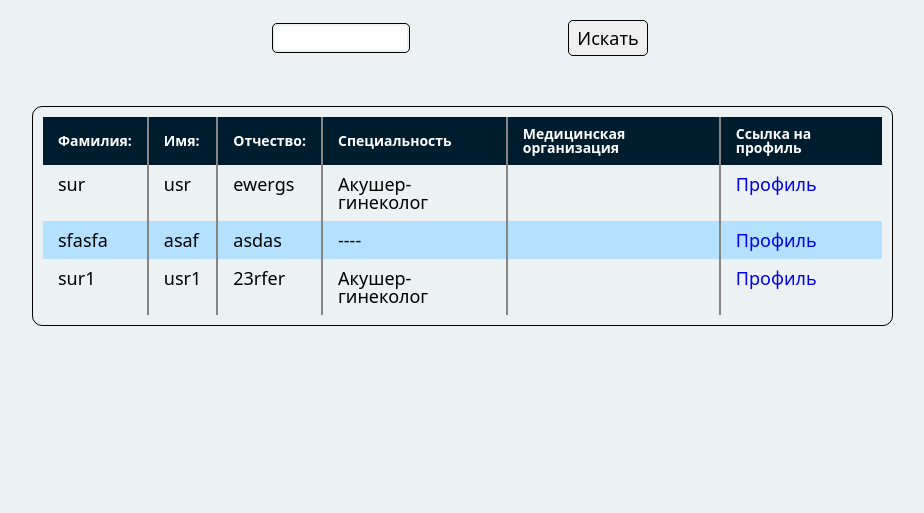
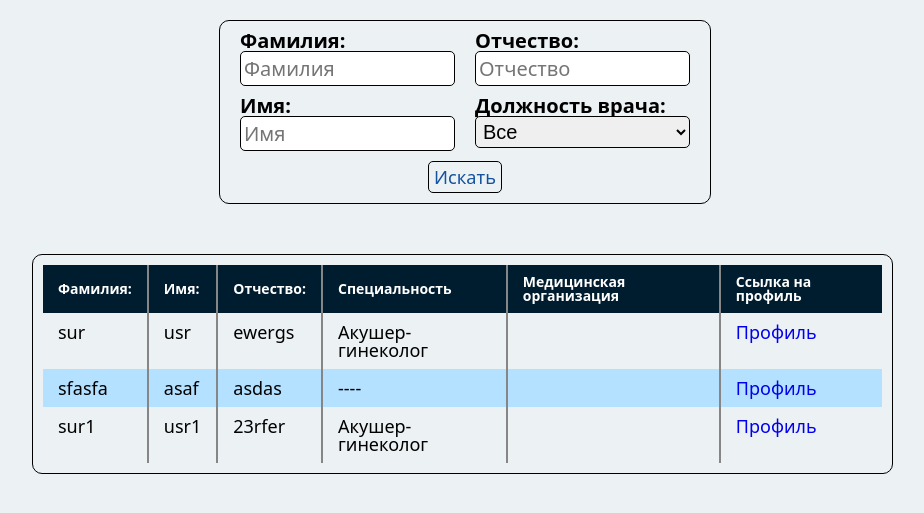
Before and after one commit to deadcrow2021/Medical_system, a Django app: page /doctors in a window 1280 px wide. Shown: the part 112-625 px from the top of the page, without its empty margins (180-1104 px from the left). Run offline with Django 4.2, Linux system fonts and the light colour scheme; a user stored in the database is signed in; data comes from the database, SQL or seed files in the repository; both versions use the stored data as it was after the commit; parts of the project's set-up code (start-up, migrations or seed data) failed here and were passed over.

Commit message:
Made doctors search and fixed Paginator

```diff
--- a/administration/templates/administration/doctors.html
+++ b/administration/templates/administration/doctors.html
@@ -1,25 +1,43 @@
 {% extends 'home/base.html' %}
 
 {% block content %}
-<div class="admin__page__block center_div">
+
 <div class="">
-        <form action="" method="post">
+    <form action="" method="POST">
         {% csrf_token %}
-            <div class="fields fileds-in-row">
-                <div class="fields__input">
-                    <div class="fields__input__field">
-                        <input type="text" name="search">
+        <div class="fields">
+            <div class="" style="width: 40%">
+                <div class="border_div center_div">
+                    <div class="width_100 search_filters_container">
+                        <div class="search_filters">
+                            <label for="last_name"><strong>Фамилия:</strong></label>
+                            <input type="text" name="last_name" value="{{ prev_data.last_name }}" placeholder="Фамилия">
+                            <label for="first_name"><strong>Имя:</strong></label>
+                            <input type="text" name="first_name" value="{{ prev_data.first_name }}" placeholder="Имя">
+                        </div>
+                        <div class="search_filters">
+                            <label for="father_name"><strong>Отчество:</strong></label>
+                            <input type="text" name="father_name" value="{{ prev_data.father_name }}" placeholder="Отчество">
+                            <label for="role"><strong>Должность врача:</strong></label>
+                            <select name="role" id="role">
+                                <option value="" selected="">Все</option>
+                                <option value="obstetrician-gynecologist">Акушер-гинеколог</option>
+                                <option value="therapist">Терапевт</option>
+                                <option value="dentist">Стоматолог</option>
+                                <option value="ophthalmologist">Офтальмолог</option>
+                                <option value="specialist">Специалист</option>
+                                <option value="pediator">Педиатор</option>
+                                <option value="assistant">Лаборант</option>
+                                <option value="nurse">Медсестра</option>
+                                <option value="receptionist">Регистратор</option>
+                            </select>
                         </div>
                     </div>
-                {% if btn %}
-                <div class="submit-btn">
-                    <button type="submit">{{ btn }}</button>
+                    <div class="">
+                        <button type="submit" class="btn">Искать</button>
                     </div>
-                {% else %}
-                <div class="submit-btn">
-                    <button type="submit">Искать</button>
                 </div>
-                {% endif %}
+            </div>
         </div>
     </form>
 </div>
@@ -89,5 +107,4 @@
         {% endif %}
     </div>
 {% endif %}
-</div>
 {% endblock %}
--- a/administration/views.py
+++ b/administration/views.py
@@ -27,36 +27,36 @@ class UserIsAdmin(UserPassesTestMixin):
 @user_passes_test(user_is_admin)
 def doctors(request: HttpRequest):
     template_name: str = 'administration/doctors.html'
-    context = { 'users': Doctor.objects.all() }
-    paginator = Paginator(list(context['users']), 4)
-    page_number: int = request.GET.get('page')
-    page_obj = paginator.get_page(page_number)
-    context |= { 'page_obj': page_obj, 'paginator': paginator }
+    page_number: int = request.GET.get('page', 1)
 
     if request.method == 'POST':
-        pattern: list[str] =  str(request.POST['search']).lower().split()
-        try:
-            match pattern:
-                case longStr, :
-                    if len(longStr) % 2 == 1:
-                        context = one_word_odd(longStr)
-                    else:
-                        context = one_word_even(longStr)
-                case name, surname, fathername:
-                    context = three_words(name, surname, fathername)
-                # case name, surname, fathername, params:
-                #     context = four_words(name, surname, fathername, params)
-                case _:
-                    return render(request, template_name, context)
-        except Exception as ex:
-            return render(request, template_name, { 'error': ' '.join(pattern), 'btn': 'Вернуться' })
-        paginator = Paginator(list(context['users']), 6)
-        page_obj = paginator.get_page(page_number)
-        context.update({ 'page_obj': page_obj, 'paginator': paginator })
-        context |= { 'btn': 'Вернуться' }
-        return render(request, template_name, context)
+        users = Doctor.objects
+        for f in tuple(request.POST.items())[1:]:
+            if len(f[1]) > 0:
+                match f[0]:
+                    case 'last_name':
+                        users = users.filter(last_name__startswith=f[1])
+                    case 'first_name':
+                        users = users.filter(first_name__startswith=f[1])
+                    case 'father_name':
+                        users = users.filter(father_name__startswith=f[1])
+                    case _:
+                        users = users.filter(**dict((f,)))
+        if isinstance(users, Doctor.objects.__class__):
+            if request.POST['role'] == '':
+                users = users.all()
+            else:
+                users = []
+        prev_data = request.POST.copy()
+        context = { 'prev_data': prev_data }
     else:
-        return render(request, template_name, context)
+        context = {}
+        users = Doctor.objects.all()
+
+    paginator = Paginator(users, 8)
+    page_obj = paginator.get_page(page_number)
+    context |= { 'users': paginator.page(page_number), 'page_obj': page_obj, 'paginator': paginator }
+    return render(request, template_name, context)
 
 @login_required
 def files_page(request):
--- a/static/css/style.css
+++ b/static/css/style.css
@@ -705,19 +705,23 @@ th {
 }
 
 .search_filters {
-    width: 22%;
     display: flex;
     flex-direction: column;
+    margin: 0 10px;
+    /* width: 100%; */
 }
 
 .search_filters label {
     font-size: 20px;
+    width: 100%;
 }
 
+.search_filters select,
 .search_filters input {
     border: 1px solid black;
     border-radius: 5px;
     margin-bottom: 10px;
     font-size: 20px;
     padding: 3px;
+    width: 100%;
 }
--- a/users/urls.py
+++ b/users/urls.py
@@ -6,7 +6,7 @@ urlpatterns = [
     path('logout', views.logout_user, name='logout'),
     path('add_doctor', views.RegisterDoctorView.as_view(), name='add-doctor'),
     path('add_patient', views.RegisterPatientView.as_view(), name='add-patient'),
-    path('patients', views.PatientsView.as_view(), name='patients'),
+    path('patients', views.patients_page, name='patients'),
     path('recent_patients', views.recent_patients, name='recent-patients'),
     path('profile/<profile_id>', views.profile, name='profile'),
     path('doctor_profile/<profile_id>', views.doctor_profile_page, name='doc-profile'),
```
Also changed, not shown: users/templates/users/patients.html (+9 -9 lines), users/views.py (+17 -10 lines), test.sqlite3. Lines whose indentation alone changed are shown as unchanged.
